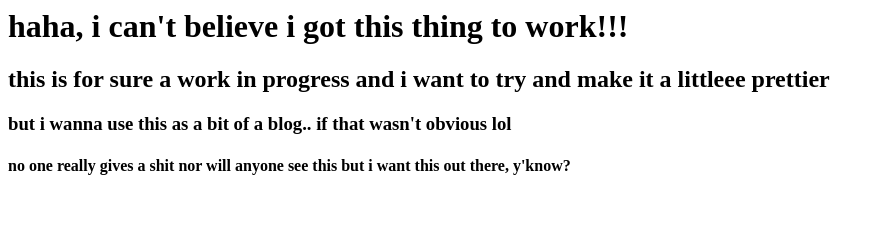
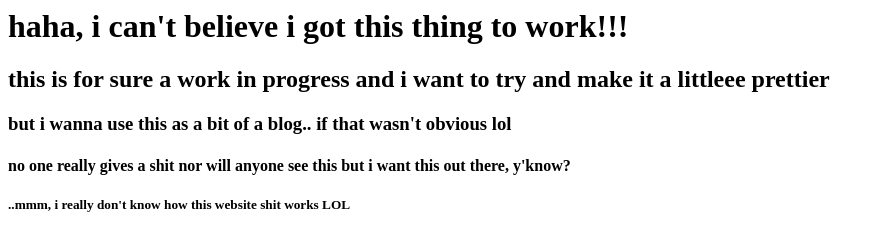
Before and after one commit to starryriri/blog, a plain HTML site: page index.html in a window 1280 px wide. Shown: the whole page, without its empty margins (0-885 px from the left). Drawn offline with Linux system fonts and the light colour scheme.

Commit message:
Update index.html

```diff
--- a/index.html
+++ b/index.html
@@ -2,3 +2,4 @@
 <h2>this is for sure a work in progress and i want to try and make it a littleee prettier</h2>
 <h3>but i wanna use this as a bit of a blog.. if that wasn't obvious lol</h3>
 <h4>no one really gives a shit nor will anyone see this but i want this out there, y'know?</h4>
+<h5>..mmm, i really don't know how this website shit works LOL</h5>
```
